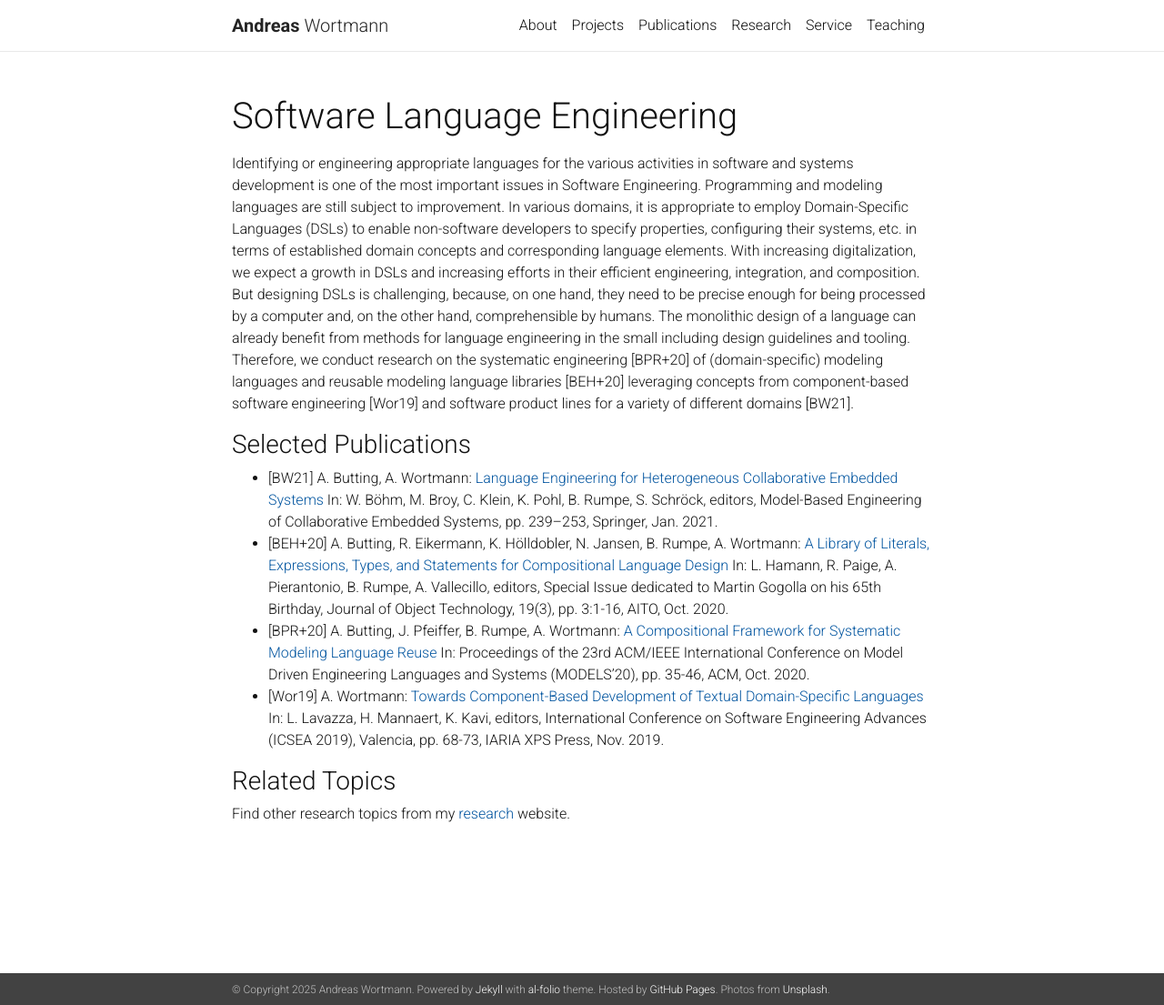
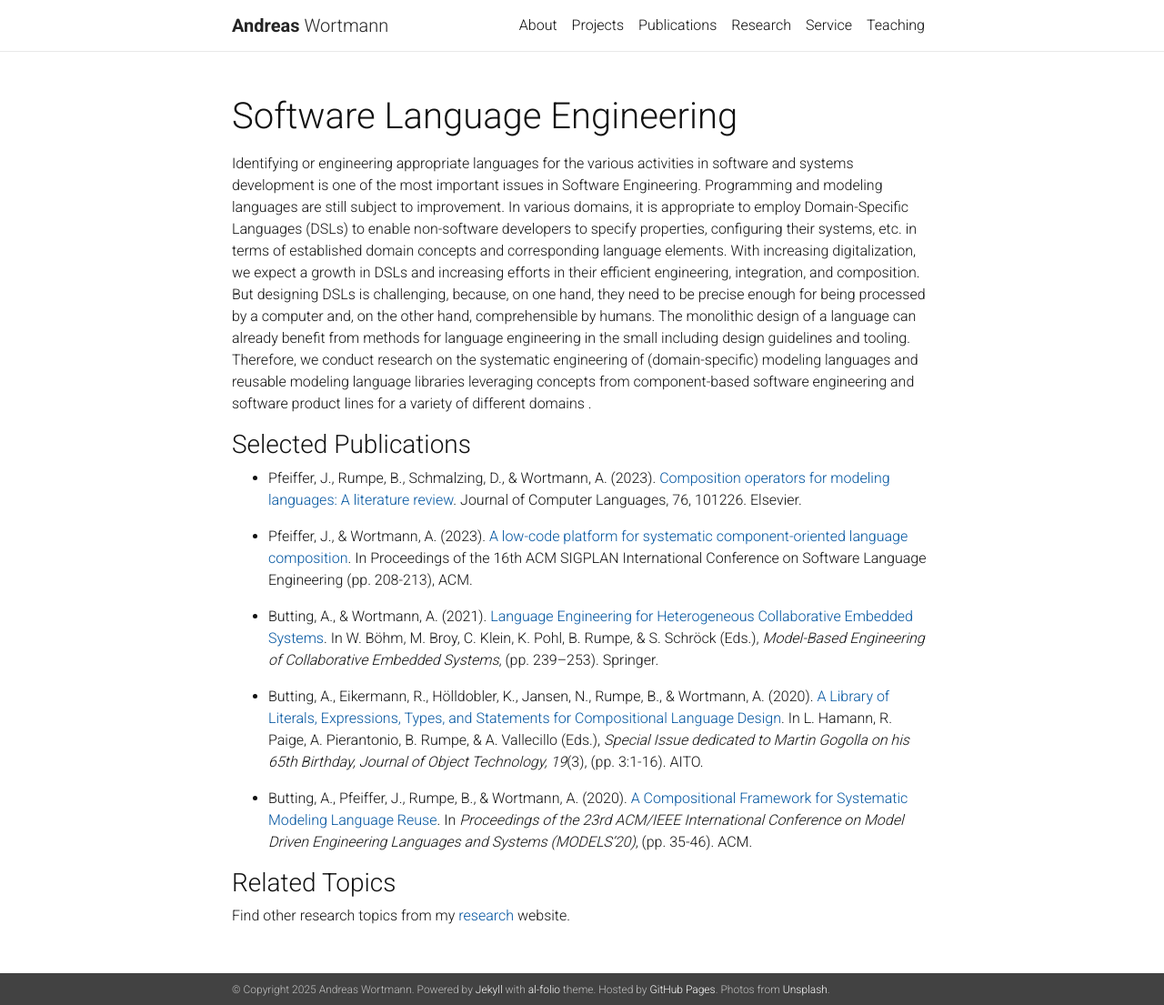
Before and after one commit to awortmann/awortmann.github.io, a Jekyll site: the page built from _pages/research/sle.md, in a window 1280 px wide and 1105 px high. Shown: the whole window at 91% size. Built offline with Jekyll 4.4.1, drawn with Linux system fonts in a browser that asks for light colours; nearby versions of some CDN libraries; a style sheet for code colours, icons or effects is not loaded.

Commit message:
Minor update

```diff
--- a/_pages/research/sle.md
+++ b/_pages/research/sle.md
@@ -6,14 +6,20 @@ description:
 nav: false
 ---
 
-Identifying or engineering appropriate languages for the various activities in software and systems development is one of the most important issues in Software Engineering. Programming and modeling languages are still subject to improvement. In various domains, it is appropriate to employ Domain-Specific Languages (DSLs) to enable non-software developers to specify properties, configuring their systems, etc. in terms of established domain concepts and corresponding language elements. With increasing digitalization, we expect a growth in DSLs and increasing efforts in their efficient engineering, integration, and composition. But designing DSLs is challenging, because, on one hand, they need to be precise enough for being processed by a computer and, on the other hand, comprehensible by humans. The monolithic design of a language can already benefit from methods for language engineering in the small including design guidelines and tooling. Therefore, we conduct research on the systematic engineering [BPR+20] of (domain-specific) modeling languages and reusable modeling language libraries [BEH+20] leveraging concepts from component-based software engineering [Wor19] and software product lines for a variety of different domains [BW21].
+Identifying or engineering appropriate languages for the various activities in software and systems development is one of the most important issues in Software Engineering. Programming and modeling languages are still subject to improvement. In various domains, it is appropriate to employ Domain-Specific Languages (DSLs) to enable non-software developers to specify properties, configuring their systems, etc. in terms of established domain concepts and corresponding language elements. With increasing digitalization, we expect a growth in DSLs and increasing efforts in their efficient engineering, integration, and composition. But designing DSLs is challenging, because, on one hand, they need to be precise enough for being processed by a computer and, on the other hand, comprehensible by humans. The monolithic design of a language can already benefit from methods for language engineering in the small including design guidelines and tooling. Therefore, we conduct research on the systematic engineering  of (domain-specific) modeling languages and reusable modeling language libraries  leveraging concepts from component-based software engineering and software product lines for a variety of different domains .
 
 ### Selected Publications
 
-- [BW21] A. Butting, A. Wortmann: [Language Engineering for Heterogeneous Collaborative Embedded Systems](../../downloads/paper/Language_Engineering_for_Heterogeneous_Collaborative_Embedded_Systems.pdf) In: W. Böhm, M. Broy, C. Klein, K. Pohl, B. Rumpe, S. Schröck, editors, Model-Based Engineering of Collaborative Embedded Systems, pp. 239–253, Springer, Jan. 2021.
-- [BEH+20] A. Butting, R. Eikermann, K. Hölldobler, N. Jansen, B. Rumpe, A. Wortmann: [A Library of Literals, Expressions, Types, and Statements for Compositional Language Design](../../downloads/paper/A_Library_of_Literals__Expressions__Types__and_Statements_for_Compositional_Language_Design.pdf) In: L. Hamann, R. Paige, A. Pierantonio, B. Rumpe, A. Vallecillo, editors, Special Issue dedicated to Martin Gogolla on his 65th Birthday, Journal of Object Technology, 19(3), pp. 3:1-16, AITO, Oct. 2020.
-- [BPR+20] A. Butting, J. Pfeiffer, B. Rumpe, A. Wortmann: [A Compositional Framework for Systematic Modeling Language Reuse](../../downloads/paper/A_Compositional_Framework_for_Systematic_Modeling_Language_Reuse.pdf) In: Proceedings of the 23rd ACM/IEEE International Conference on Model Driven Engineering Languages and Systems (MODELS'20), pp. 35-46, ACM, Oct. 2020.
-- [Wor19] A. Wortmann: [Towards Component-Based Development of Textual Domain-Specific Languages](../../downloads/paper/Towards_Component_Based_Development_of_Textual_Domain_Specific_Languages.pdf) In: L. Lavazza, H. Mannaert, K. Kavi, editors, International Conference on Software Engineering Advances (ICSEA 2019), Valencia, pp. 68-73, IARIA XPS Press, Nov. 2019.
+- Pfeiffer, J., Rumpe, B., Schmalzing, D., & Wortmann, A. (2023). [Composition operators for modeling languages: A literature review](../../downloads/paper/Composition_operators_for_modeling_languages__A_literature_review.pdf). Journal of Computer Languages, 76, 101226. Elsevier.
+
+- Pfeiffer, J., & Wortmann, A. (2023). [A low-code platform for systematic component-oriented language composition](../../downloads/paper/A_Low_Code_Platform_for_Systematic_Component_Oriented_Language_Composition.pdf). In Proceedings of the 16th ACM SIGPLAN International Conference on Software Language Engineering (pp. 208-213), ACM.
+
+- Butting, A., & Wortmann, A. (2021). [Language Engineering for Heterogeneous Collaborative Embedded Systems](../../downloads/paper/Language_Engineering_for_Heterogeneous_Collaborative_Embedded_Systems.pdf). In W. Böhm, M. Broy, C. Klein, K. Pohl, B. Rumpe, & S. Schröck (Eds.), *Model-Based Engineering of Collaborative Embedded Systems*, (pp. 239–253). Springer.
+
+- Butting, A., Eikermann, R., Hölldobler, K., Jansen, N., Rumpe, B., & Wortmann, A. (2020). [A Library of Literals, Expressions, Types, and Statements for Compositional Language Design](../../downloads/paper/A_Library_of_Literals__Expressions__Types__and_Statements_for_Compositional_Language_Design.pdf). In L. Hamann, R. Paige, A. Pierantonio, B. Rumpe, & A. Vallecillo (Eds.), *Special Issue dedicated to Martin Gogolla on his 65th Birthday, Journal of Object Technology, 19*(3), (pp. 3:1-16). AITO.
+
+- Butting, A., Pfeiffer, J., Rumpe, B., & Wortmann, A. (2020). [A Compositional Framework for Systematic Modeling Language Reuse](../../downloads/paper/A_Compositional_Framework_for_Systematic_Modeling_Language_Reuse.pdf). In *Proceedings of the 23rd ACM/IEEE International Conference on Model Driven Engineering Languages and Systems (MODELS'20)*, (pp. 35-46). ACM.
+
 
 ### Related Topics
 
```
Also changed, not shown: _pages/research/automotive.md (+4 -5 lines), _pages/research/explainable-cps.md (+3 -2 lines), _pages/research/industry-40.md (+8 -5 lines), _pages/research/robotics.md (+13 -6 lines).
